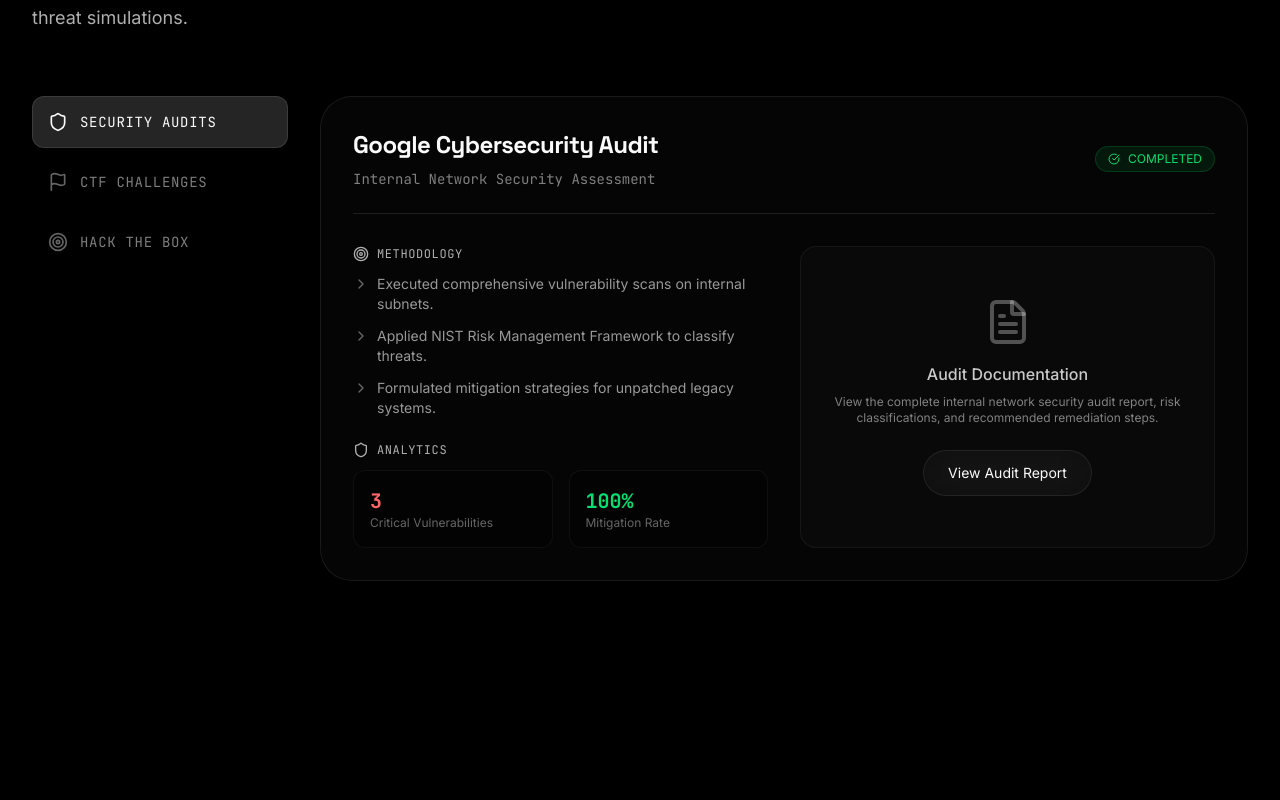
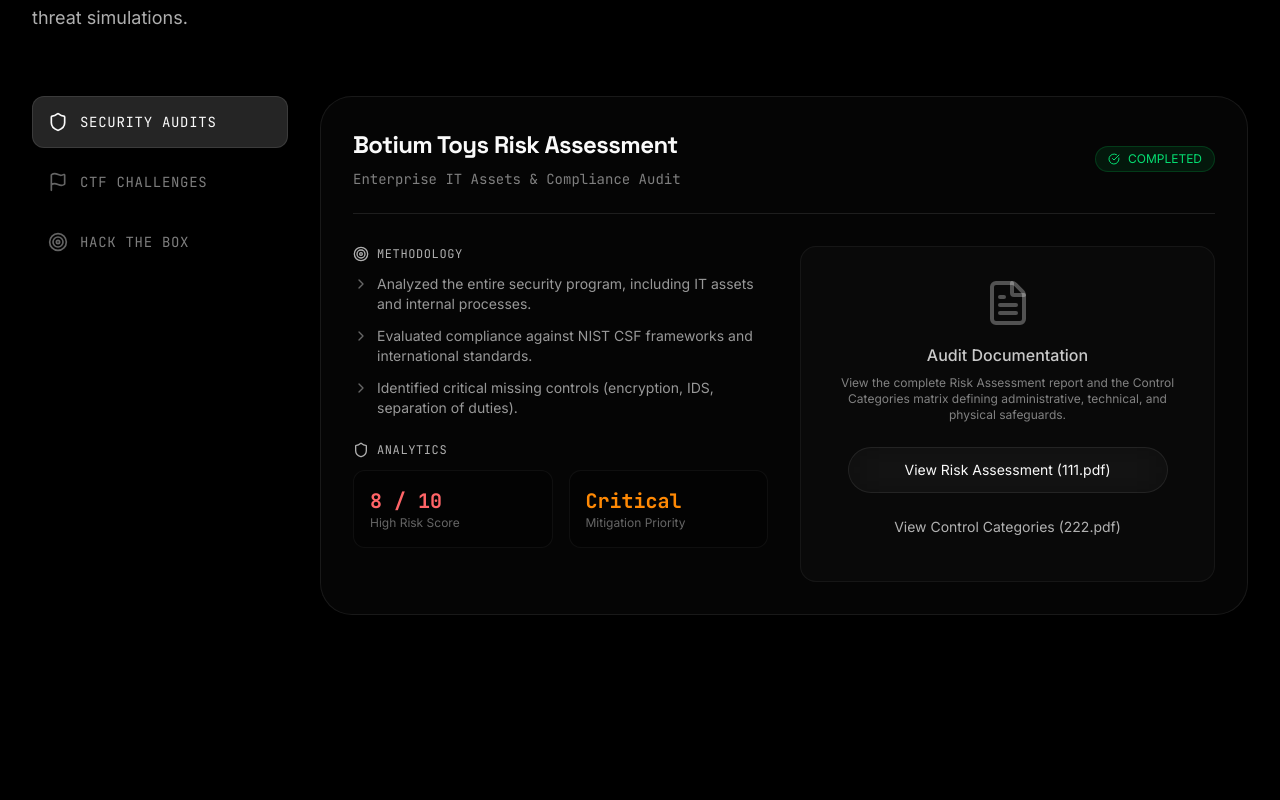
Before and after one commit to mithilkg10/MITHILKG-PORTFOLIO, a Next.js app: page / in a window 1280 px wide. Shown: the part 10500-11300 px from the top of the page. Built offline with nearby package versions, Linux system fonts and the light colour scheme.

Commit message:
Restored PGP block and updated Security Assessments with Botium Toys audit data

```diff
--- a/src/components/sections/Contact.tsx
+++ b/src/components/sections/Contact.tsx
@@ -77,6 +77,31 @@
                 </MagneticButton>
               </div>
 
+              {/* OpSec PGP Block */}
+              <div className="mt-10 rounded-2xl border border-white/5 bg-white/[0.02] p-6">
+                <div className="mb-4 flex items-center justify-between">
+                  <div className="flex items-center gap-2">
+                    <Shield className="h-4 w-4 text-foreground/50" />
+                    <span className="font-mono text-xs uppercase tracking-wider text-foreground/50">PGP Public Key</span>
+                  </div>
+                  <MagneticButton
+                    variant="ghost"
+                    className="!px-3 !py-1.5 font-mono !text-[10px]"
+                    onClick={(e: React.MouseEvent) => {
+                      e.preventDefault();
+                      navigator.clipboard.writeText("-----BEGIN PGP PUBLIC KEY BLOCK-----\n\n[REPLACE_WITH_YOUR_KEY]\n\n-----END PGP PUBLIC KEY BLOCK-----");
+                    }}
+                  >
+                    Copy Key
+                  </MagneticButton>
+                </div>
+                <div className="scrollbar-hide h-28 overflow-y-auto break-all rounded-xl border border-white/5 bg-black/40 p-4 font-mono text-[10px] leading-relaxed text-foreground/40">
+                  -----BEGIN PGP PUBLIC KEY BLOCK-----<br /><br />
+                  mQINBGNX1...<br />
+                  [Add your actual PGP Key here in the source code]<br /><br />
+                  -----END PGP PUBLIC KEY BLOCK-----
+                </div>
+              </div>
             </div>
           </motion.div>
 
--- a/src/components/sections/SecurityAssessments.tsx
+++ b/src/components/sections/SecurityAssessments.tsx
@@ -68,8 +68,8 @@
                 >
                   <div className="mb-8 flex items-center justify-between border-b border-white/10 pb-6">
                     <div>
-                      <h3 className="font-heading text-2xl font-bold tracking-tight text-foreground">Google Cybersecurity Audit</h3>
-                      <p className="mt-2 font-mono text-sm text-foreground/50">Internal Network Security Assessment</p>
+                      <h3 className="font-heading text-2xl font-bold tracking-tight text-foreground">Botium Toys Risk Assessment</h3>
+                      <p className="mt-2 font-mono text-sm text-foreground/50">Enterprise IT Assets & Compliance Audit</p>
                     </div>
                     <div className="hidden items-center gap-2 rounded-full border border-green-500/20 bg-green-500/10 px-3 py-1 text-xs text-green-400 sm:flex">
                       <CheckCircle className="h-3 w-3" />
@@ -86,15 +86,15 @@
                         <ul className="space-y-3 text-sm text-foreground/60">
                           <li className="flex items-start gap-2">
                             <ChevronRight className="mt-0.5 h-4 w-4 shrink-0 text-foreground/40" />
-                            Executed comprehensive vulnerability scans on internal subnets.
+                            Analyzed the entire security program, including IT assets and internal processes.
                           </li>
                           <li className="flex items-start gap-2">
                             <ChevronRight className="mt-0.5 h-4 w-4 shrink-0 text-foreground/40" />
-                            Applied NIST Risk Management Framework to classify threats.
+                            Evaluated compliance against NIST CSF frameworks and international standards.
                           </li>
                           <li className="flex items-start gap-2">
                             <ChevronRight className="mt-0.5 h-4 w-4 shrink-0 text-foreground/40" />
-                            Formulated mitigation strategies for unpatched legacy systems.
+                            Identified critical missing controls (encryption, IDS, separation of duties).
                           </li>
                         </ul>
                       </div>
@@ -105,12 +105,12 @@
                         </h4>
                         <div className="grid grid-cols-2 gap-4">
                           <div className="rounded-xl border border-white/5 bg-black/40 p-4">
-                            <div className="font-mono text-xl font-bold text-red-400">3</div>
-                            <div className="text-xs text-foreground/40">Critical Vulnerabilities</div>
+                            <div className="font-mono text-xl font-bold text-red-400">8 / 10</div>
+                            <div className="text-xs text-foreground/40">High Risk Score</div>
                           </div>
                           <div className="rounded-xl border border-white/5 bg-black/40 p-4">
-                            <div className="font-mono text-xl font-bold text-green-400">100%</div>
-                            <div className="text-xs text-foreground/40">Mitigation Rate</div>
+                            <div className="font-mono text-xl font-bold text-orange-400">Critical</div>
+                            <div className="text-xs text-foreground/40">Mitigation Priority</div>
                           </div>
                         </div>
                       </div>
@@ -120,13 +120,17 @@
                       <FileText className="mb-4 h-12 w-12 text-foreground/30" />
                       <h4 className="mb-2 font-medium text-foreground/80">Audit Documentation</h4>
                       <p className="mb-6 text-xs text-foreground/50">
-                        View the complete internal network security audit report, risk classifications, and recommended remediation steps.
+                        View the complete Risk Assessment report and the Control Categories matrix defining administrative, technical, and physical safeguards.
                       </p>
 
-                      {/* You can replace href with the actual path to your document in the public folder */}
-                      <MagneticButton href="/Internal_Network_Security_Audit.pdf" variant="secondary" external>
-                        View Audit Report
-                      </MagneticButton>
+                      <div className="flex flex-col gap-3 w-full max-w-xs">
+                        <MagneticButton href="/111.pdf" variant="secondary" external>
+                          View Risk Assessment (111.pdf)
+                        </MagneticButton>
+                        <MagneticButton href="/222.pdf" variant="ghost" external>
+                          View Control Categories (222.pdf)
+                        </MagneticButton>
+                      </div>
                     </div>
                   </div>
                 </motion.div>
```
